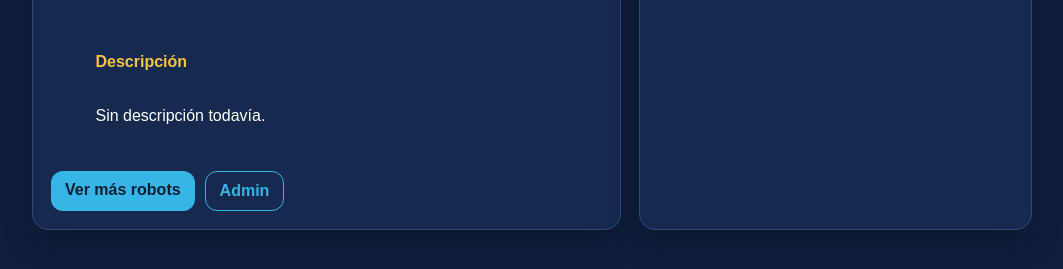
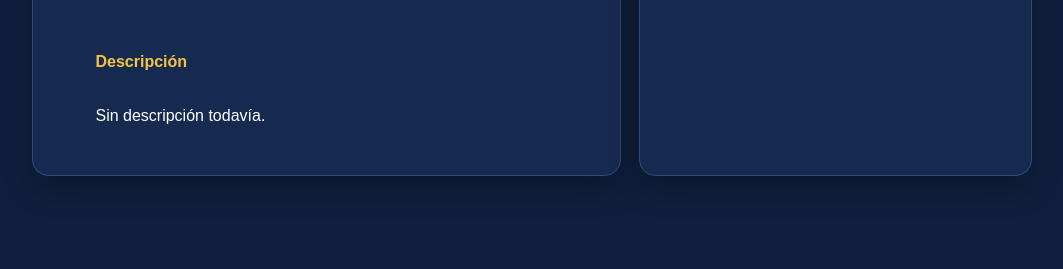
Before and after one commit to INKATECHROBOTICHS/robots-db, a Python web app: template templates/public_detail.html in a window 1280 px wide. Shown: the part 221-490 px from the top of the page, without its empty margins (108-1171 px from the left). Run offline with Jinja, Linux system fonts and the light colour scheme; the template is opened without the code that fills it, so the values that code supplies are empty.

Commit message:
Update public_detail.html

```diff
--- a/templates/public_detail.html
+++ b/templates/public_detail.html
@@ -7,71 +7,34 @@
 
   <style>
     :root{
-      --bg:#0f1f3d;        /* azul oscuro */
-      --card:#162a4f;      /* tarjeta */
-      --yellow:#f5c542;    /* amarillo */
-      --cyan:#36b5e6;      /* azul claro */
+      --bg:#0f1f3d;
+      --card:#162a4f;
+      --yellow:#f5c542;
+      --cyan:#36b5e6;
       --line:#2c4a7a;
       --text:#ffffff;
       --muted:#cbd5e1;
     }
 
-    body{
-      margin:0;
-      background:var(--bg);
-      color:var(--text);
-      font-family:Arial, sans-serif;
-    }
+    body{ margin:0; background:var(--bg); color:var(--text); font-family:Arial, sans-serif; }
 
     .topbar{
-      display:flex;
-      align-items:center;
-      justify-content:space-between;
+      display:flex; align-items:center; justify-content:space-between;
       padding:16px 20px;
       border-bottom:1px solid var(--line);
       background:rgba(0,0,0,0.18);
     }
 
-    .brand{
-      display:flex;
-      align-items:center;
-      gap:12px;
-    }
+    .brand{ display:flex; align-items:center; gap:12px; }
+    .brand img{ height:44px; width:auto; display:block; }
+    .brand .name{ color:var(--yellow); font-weight:bold; letter-spacing:1px; }
 
-    .brand img{
-      height:44px;
-      width:auto;
-      display:block;
-    }
+    a{ color:var(--cyan); text-decoration:none; }
 
-    .brand .name{
-      color:var(--yellow);
-      font-weight:bold;
-      letter-spacing:1px;
-      font-size:16px;
-    }
+    .container{ max-width:1000px; margin:0 auto; padding:22px; }
 
-    a{
-      color:var(--cyan);
-      text-decoration:none;
-    }
-
-    .container{
-      max-width:1000px;
-      margin:0 auto;
-      padding:22px;
-    }
-
-    .grid{
-      display:grid;
-      grid-template-columns: 1.2fr 0.8fr;
-      gap:18px;
-    }
-
-    @media (max-width: 850px){
-      .grid{ grid-template-columns:1fr; }
-      .brand .name{ display:none; }
-    }
+    .grid{ display:grid; grid-template-columns: 1.2fr 0.8fr; gap:18px; }
+    @media (max-width: 850px){ .grid{ grid-template-columns:1fr; } .brand .name{ display:none; } }
 
     .card{
       background:var(--card);
@@ -81,30 +44,12 @@
       box-shadow:0 12px 30px rgba(0,0,0,0.25);
     }
 
-    h1{
-      margin:0 0 8px 0;
-      color:var(--yellow);
-      font-size:30px;
-    }
+    h1{ margin:0 0 8px 0; color:var(--yellow); font-size:30px; }
 
-    .meta{
-      color:var(--muted);
-      line-height:1.7;
-    }
+    .meta{ color:var(--muted); line-height:1.7; }
+    .price{ margin-top:10px; font-size:22px; color:var(--cyan); font-weight:bold; }
 
-    .price{
-      margin-top:10px;
-      font-size:22px;
-      color:var(--cyan);
-      font-weight:bold;
-    }
-
-    .desc{
-      margin-top:14px;
-      white-space:pre-wrap;
-      color:var(--text);
-      line-height:1.7;
-    }
+    .desc{ margin-top:14px; white-space:pre-wrap; line-height:1.7; }
 
     .robot-img{
       width:100%;
@@ -113,28 +58,6 @@
       background:rgba(255,255,255,0.03);
       display:block;
     }
-
-    .btnrow{
-      display:flex;
-      gap:10px;
-      flex-wrap:wrap;
-      margin-top:14px;
-    }
-
-    .btn{
-      display:inline-block;
-      padding:10px 14px;
-      border-radius:12px;
-      border:1px solid var(--cyan);
-      color:var(--cyan);
-      font-weight:bold;
-    }
-
-    .btn.primary{
-      background:var(--cyan);
-      color:#062033;
-      border:none;
-    }
   </style>
 </head>
 
@@ -142,8 +65,7 @@
 
   <div class="topbar">
     <div class="brand">
-      <!-- LOGO: asegúrate de tener uploads/logo.jpg en GitHub -->
-      <img src="/uploads/logo.jpg" alt="INKATECH Robotics">
+      <img src="/static/logo.jpg" alt="INKATECH Robotics">
       <div class="name">INKATECH ROBOTICS</div>
     </div>
 
@@ -168,11 +90,6 @@
           <b style="color:var(--yellow);">Descripción</b><br>
           {{ robot.descripcion if robot.descripcion else "Sin descripción todavía." }}
         </div>
-
-        <div class="btnrow">
-          <a class="btn primary" href="/">Ver más robots</a>
-          <a class="btn" href="/admin?token={{token}}">Admin</a>
-        </div>
       </div>
 
       <div class="card">
```
